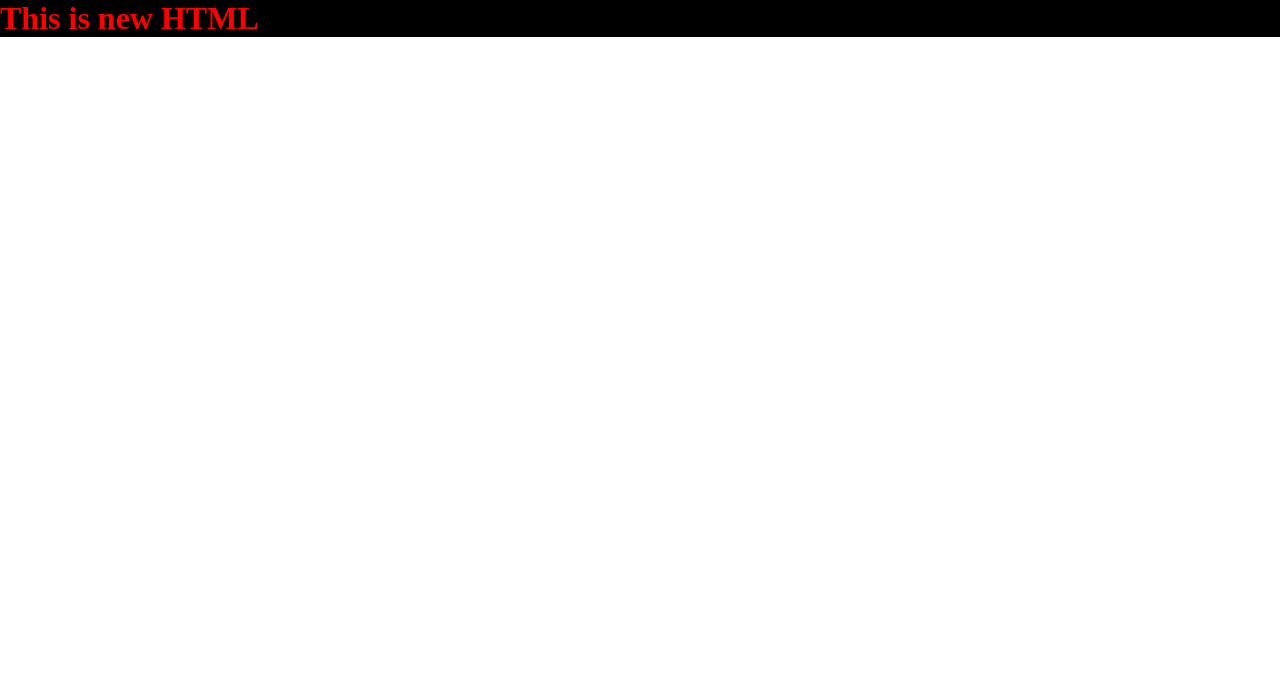
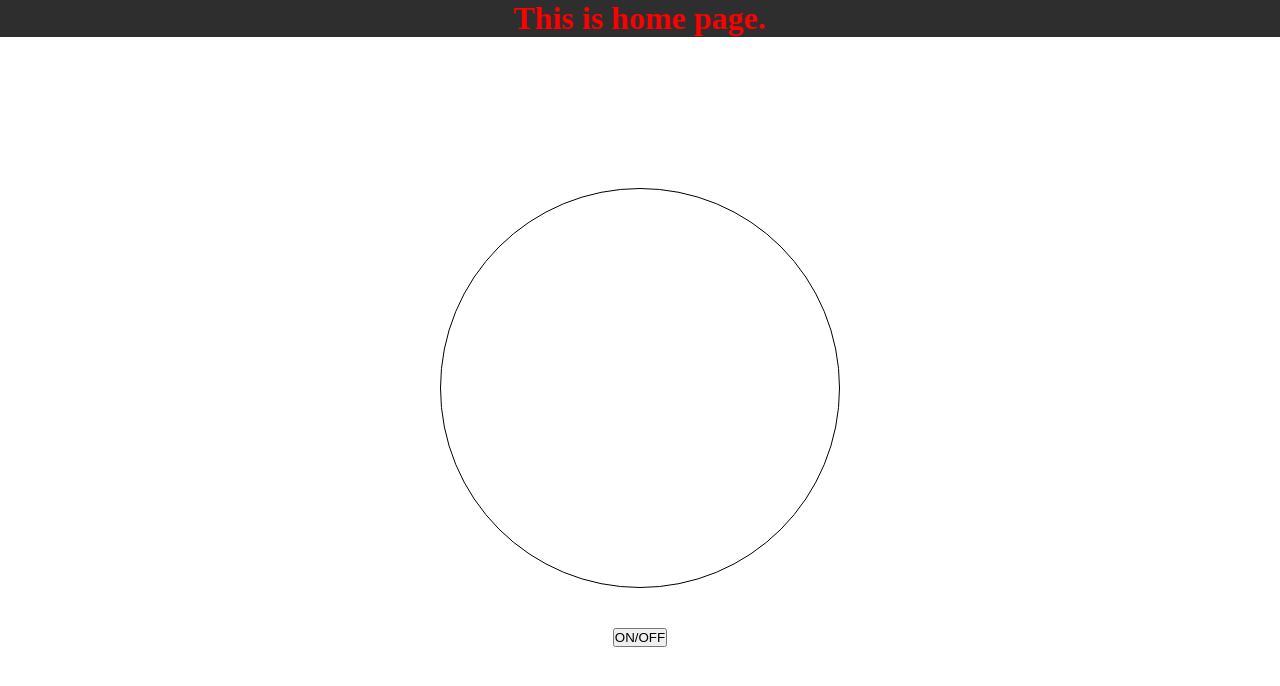
Before and after one commit to Yogeshrathia07/Front-end_Learning, a plain HTML site: page DOMManipulationJavascript/1/index.html in a window 1280 px wide. Drawn offline with Linux system fonts and the light colour scheme.

Commit message:
Bulb on off js Project

```diff
--- a/DOMManipulationJavascript/index.html
+++ b/DOMManipulationJavascript/1/index.html
@@ -8,6 +8,11 @@
 </head>
 <body>
     <h1>This is home page.</h1>
+    <div id="main">
+        <div id="bulb"></div>
+        <button> ON/OFF</button>
+    </div>
+
 <script src="script.js"></script>
 </body>
 </html>
--- /dev/null
+++ b/DOMManipulationJavascript/1/script.js
@@ -0,0 +1,18 @@
+var bulb=document.querySelector("#bulb")
+var btn=document.querySelector("button")
+
+var flag=true
+
+btn.addEventListener("click",function(){
+    if(flag)
+    {
+
+        bulb.style.backgroundColor="Yellow"
+        flag=false;
+    }
+    else{
+
+        bulb.style.backgroundColor="transparent"
+        flag=true;
+    }
+})
--- /dev/null
+++ b/DOMManipulationJavascript/1/style.css
@@ -0,0 +1,32 @@
+* {
+    margin: 0px;
+    padding: 0px;
+    box-sizing: border-box;
+}
+
+html, body {
+    width: 100%;
+    height: 100%;
+}
+h1{
+    text-align: center;
+    color: red;
+    background-color: rgb(46, 46, 46);
+}
+#main{
+    height: 100%;
+    width: 100%;
+    display: flex;
+    flex-direction: column;
+    align-items: center;
+    justify-content: center;
+}
+#bulb{
+    height: 400px;
+    width: 400px;
+    border-radius: 50%;
+    border: 1px solid black;
+}
+button{
+    margin: 40px;
+}
--- a/DOMManipulationJavascript/script.js
+++ /dev/null
@@ -1,11 +0,0 @@
-var a=document.querySelector("h1")
-// console.log(a);
-a.innerHTML="This is new HTML"
-a.style.color="red"
-a.style.backgroundColor="black"
-
-a.addEventListener("click",function(){
-    console.log("Button id clicked");
-    a.style.color="yellow";
-    a.style.backgroundColor="grey";
-})
--- a/DOMManipulationJavascript/style.css
+++ /dev/null
@@ -1,10 +0,0 @@
-* {
-    margin: 0px;
-    padding: 0px;
-    box-sizing: border-box;
-}
-
-html, body {
-    width: 100%;
-    height: 100%;
-}
```
